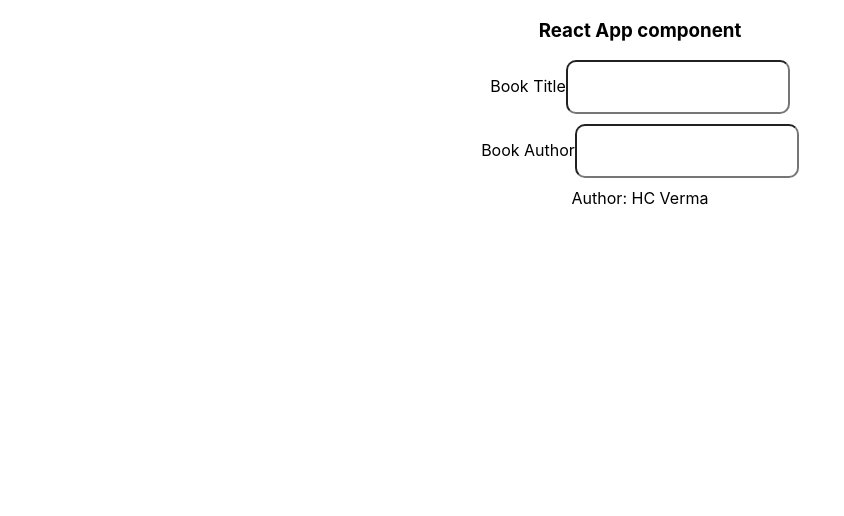
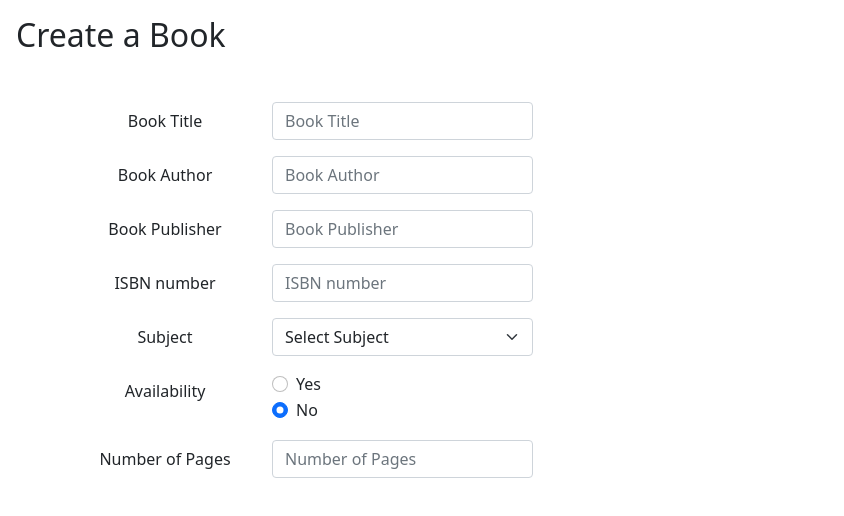
Before and after one commit to zubairdumca09/TakeoW6_React_Project, a React (Create React App) app: page / in a window 1280 px wide. Shown: the top 516 px of the page, without its empty margins (0-844 px from the left). Built offline with nearby package versions, Linux system fonts and the light colour scheme.

Commit message:
TakeoW6D3_generic_componrnt

```diff
--- a/package.json
+++ b/package.json
@@ -6,6 +6,7 @@
     "@testing-library/jest-dom": "^5.16.4",
     "@testing-library/react": "^13.3.0",
     "@testing-library/user-event": "^13.5.0",
+    "bootstrap": "^5.1.3",
     "lodash": "^4.17.21",
     "react": "^18.2.0",
     "react-dom": "^18.2.0",
--- a/src/App.js
+++ b/src/App.js
@@ -1,4 +1,6 @@
 import CreateBook from './components/CreateBook'
+import Header from './components/Header'
+import 'bootstrap/dist/css/bootstrap.min.css'
 import './App.css';
 //import Utils, { testNamedExport, testFun } from './concepts/importExport'
 import { testFun } from './concepts/importExport'
@@ -8,7 +10,7 @@ function App() {
   //Utils.camelize();
   return (
     <div className="App">
-      <h3>React App component</h3>
+      <Header />
       <CreateBook
         name="Fundamentals"
         author="HC Verma"
--- a/src/components/CreateBook.jsx
+++ b/src/components/CreateBook.jsx
@@ -1,28 +1,69 @@
 import { useState } from 'react'
+import Input from './common/Input'
+import Select from './common/Select'
+import { options } from '../data/subjects'
 
-function CreateBook({ name, author }) {
+function CreateBook() {
     const [title, setTitle] = useState();
-    const [autor, setAutor] = useState();
-    const handleTitle = (e) => {
-        setTitle(e.target.value)
-    }
+    const [author, setAuthor] = useState();
+    const [publisher, setPublisher] = useState();
+    const [isbn, setIsbn] = useState();
+    const [subject, setSubject] = useState();
+    const [availability, setAvailability] = useState();
+    const [numPages, setNumPages] = useState();
     const handleAuthor = (e) => {
         setTitle(e.target.value)
     }
     return (
-        <>
-            <div style={{ margin: '10px' }}>
-                <label>Book Title</label>
-                <input className="input" onChange={handleTitle} value={title} />
+        <div className="container my-5">
+            <Input
+                label="Book Title"
+                placeholder="Book Title"
+                value={title}
+            />
+            <Input
+                label="Book Author"
+                placeholder="Book Author"
+                value={author}
+            />
+            <Input
+                label="Book Publisher"
+                placeholder="Book Publisher"
+                value={publisher}
+            />
+            <Input
+                label="ISBN number"
+                placeholder="ISBN number"
+                value={isbn}
+            />
+            <Select
+                label="Subject"
+                value={subject}
+                options={options}
+            />
+            <div className="mb-3 row">
+                <label for="inputPassword" class="col-sm-2 col-form-label">Availability</label>
+                <div className="col-md-3">
+                    <div className="form-check col-sm-2">
+                        <input className="form-check-input" type="radio" name="flexRadioDefault" id="flexRadioDefault1" />
+                        <label className="form-check-label" for="flexRadioDefault1">
+                            Yes
+                        </label>
+                    </div>
+                    <div class="form-check col-sm-2">
+                        <input className="form-check-input" type="radio" name="flexRadioDefault" id="flexRadioDefault2" checked />
+                        <label className="form-check-label" for="flexRadioDefault2">
+                            No
+                        </label>
+                    </div>
+                </div>
             </div>
-            <div style={{ margin: '10px' }}>
-                <label>Book Author</label>
-                <input className="input" onChange={handleAuthor} value={title} />
-            </div>
-            <div>
-                Author: {author}
-            </div>
-        </>
+            <Input
+                label="Number of Pages"
+                placeholder="Number of Pages"
+                value={numPages}
+            />
+        </div>
     )
 }
 
--- /dev/null
+++ b/src/components/Header.jsx
@@ -0,0 +1,9 @@
+function Header() {
+    return (
+        <header>
+            <h2 className="text-start my-3 mx-3"> Create a Book</h2>
+        </header>
+    )
+}
+
+export default Header;
--- /dev/null
+++ b/src/components/common/Input.jsx
@@ -0,0 +1,11 @@
+function Select({ label, value, onChange, placeholder }) {
+    return (
+        <div className="mb-3 row">
+            <label for="title" className="col-sm-2 col-form-label">{label}</label>
+            <div className="col-sm-3">
+                <input type="text" className="form-control" placeholder={placeholder} value={value} />
+            </div>
+        </div>
+    )
+}
+export default Select;
--- /dev/null
+++ b/src/components/common/Select.jsx
@@ -0,0 +1,19 @@
+
+
+function Select({ label, value, onChange, options }) {
+    return (
+        <div className="mb-3 row">
+            <label for="subject" className="col-sm-2 col-form-label">{label}</label>
+            <div className="col-sm-3">
+                <select class="form-select" aria-label="Default select example">
+                    <option selected>Select {label}</option>
+                    {options.map((item, index) => {
+                        const { label, value } = item;
+                        return <option key={index} value={value}>{label}</option>
+                    })}
+                </select>
+            </div>
+        </div>
+    )
+}
+export default Select;
--- /dev/null
+++ b/src/data/subjects.js
@@ -0,0 +1,22 @@
+export let options = [
+    {
+        label: "History",
+        value: "1"
+    },
+    {
+        label: "Politics",
+        value: "2"
+    },
+    {
+        label: "Literature",
+        value: "3"
+    },
+    {
+        label: "Economics",
+        value: "4"
+    },
+    {
+        label: "Others",
+        value: "5"
+    },
+]
```
Also changed, not shown: 1 other file (tests, documents, lock files or other folders).
